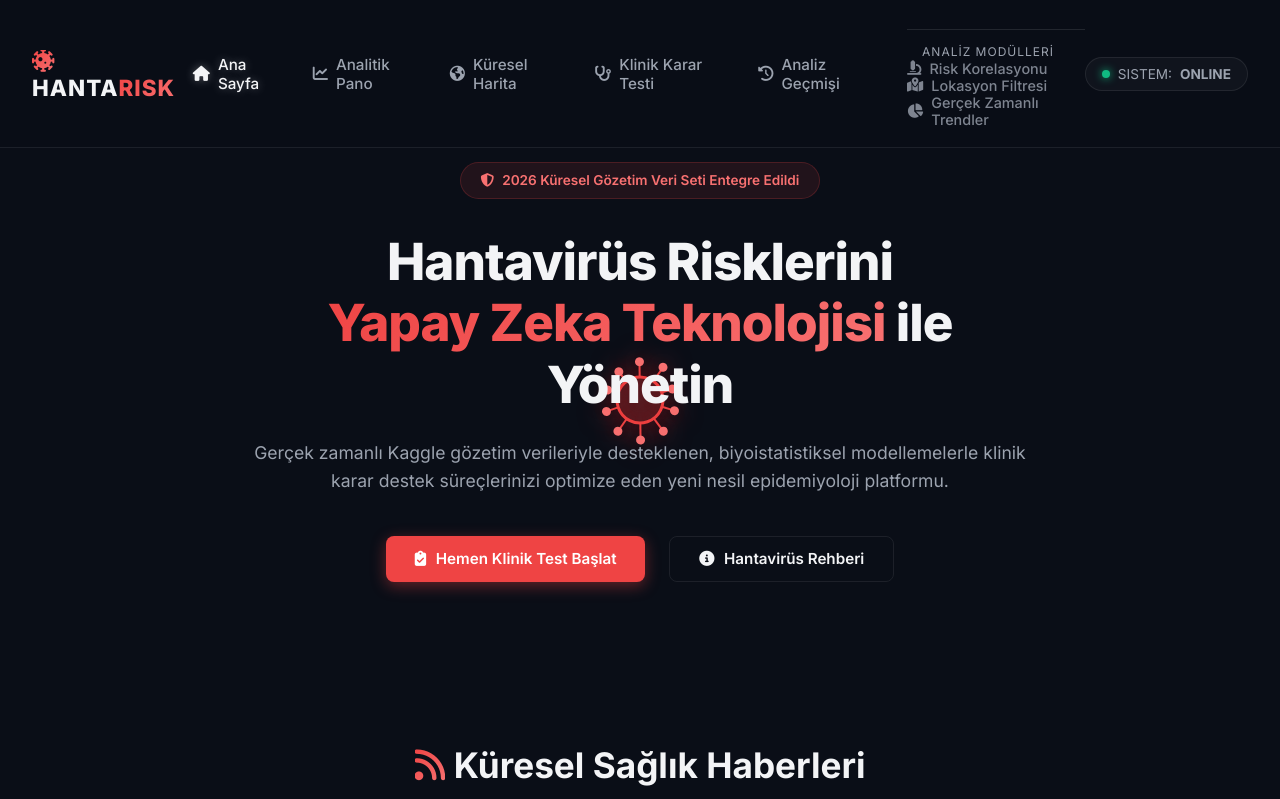
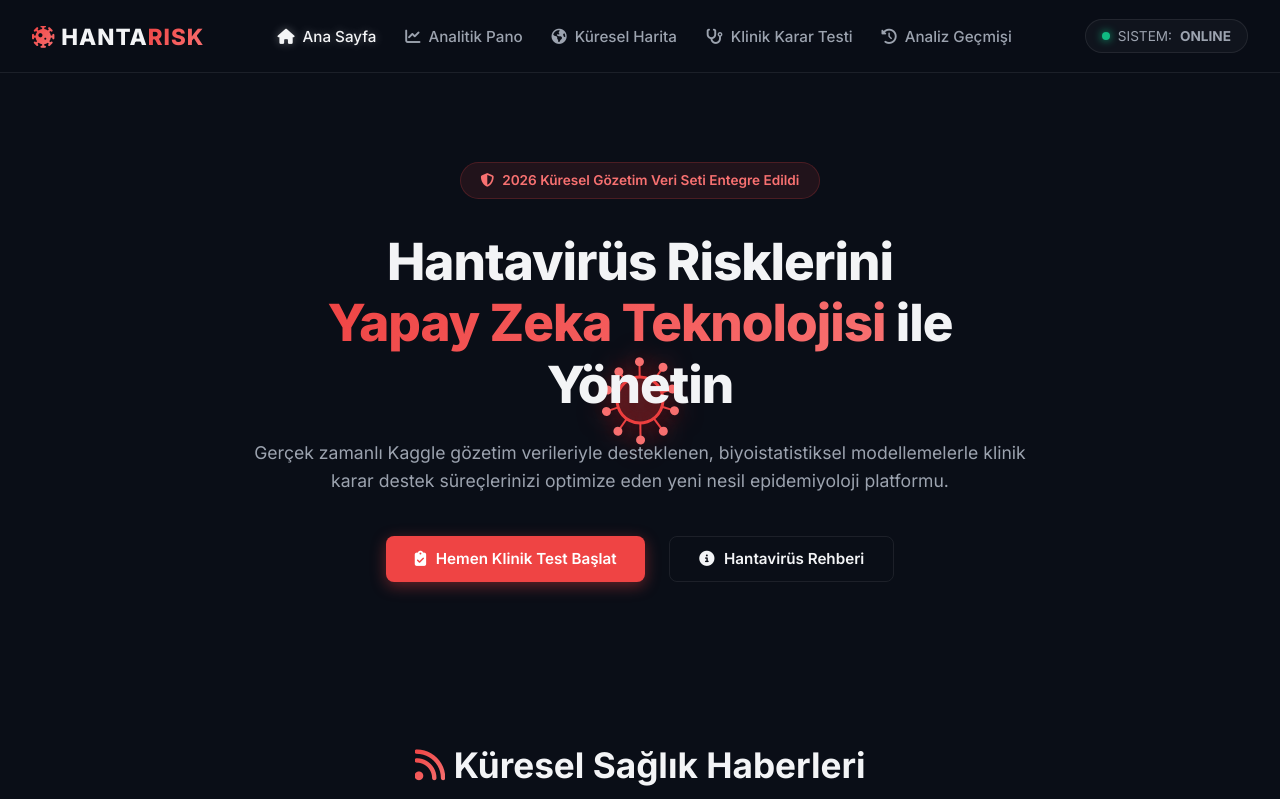
Before and after one commit to kayisdagasli-cmd/hantarisk, a Flask app: page / in a window 1280 px wide. Shown: the top 799 px of the page. Run offline with Flask 3, Linux system fonts and the light colour scheme.

Commit message:
Update index.html

```diff
--- a/templates/index.html
+++ b/templates/index.html
@@ -99,13 +99,6 @@
                 <a href="/surveillance" class="nav-link"><i class="fa-solid fa-earth-americas"></i> Küresel Harita</a>
                 <a href="/klinik-test" class="nav-link"><i class="fa-solid fa-stethoscope"></i> Klinik Karar Testi</a>
                 <a href="/profil" class="nav-link"><i class="fa-solid fa-clock-rotate-left"></i> Analiz Geçmişi</a>
-
-                <div class="hamburger-only-modules" style="border-top: 1px solid rgba(255,255,255,0.1); margin-top: 10px; padding-top: 10px;">
-                    <span style="font-size: 0.75rem; color: var(--text-muted); padding-left: 15px; text-transform: uppercase; letter-spacing: 1px;">Analiz Modülleri</span>
-                    <a href="#" class="nav-link" style="font-size: 0.9rem; opacity: 0.8;"><i class="fa-solid fa-microscope"></i> Risk Korelasyonu</a>
-                    <a href="#" class="nav-link" style="font-size: 0.9rem; opacity: 0.8;"><i class="fa-solid fa-map-location-dot"></i> Lokasyon Filtresi</a>
-                    <a href="#" class="nav-link" style="font-size: 0.9rem; opacity: 0.8;"><i class="fa-solid fa-chart-pie"></i> Gerçek Zamanlı Trendler</a>
-                </div>
             </div>
 
             <div class="system-status">
@@ -159,34 +152,7 @@
                 </ul>
 
                 <h4 style="margin-top: 1.5rem;">Korunma Yöntemleri</h4>
-                <p>Depo, bodrum ve ambar gibi kemirgenlerin bulunabileceği alanları temizlemeden önce mutlaka havalandırın, temizlik esnasında maske ve eldiven kullanın. Kemirgenlerin ev içine girmesini engelleyecek önlemler alın.</p>
-            </div>
-            <div class="modal-footer">
-                <button class="btn btn-primary close-modal-btn" style="padding: 0.6rem 2rem;"><i class="fa-solid fa-check"></i> Anladım</button>
-            </div>
-        </div>
-    </div>
-
-    <div id="info-modal" class="modal">
-        <div class="modal-content">
-            <div class="modal-header">
-                <h3><i class="fa-solid fa-book-medical"></i> Hantavirüs Bilgilendirme Rehberi</h3>
-                <span class="close-modal">&times;</span>
-            </div>
-            <div class="modal-body">
-                <h4>Hantavirüs Nedir?</h4>
-                <p>Hantavirüsler, çoğunlukla kemirgenler (fareler, sıçanlar) tarafından taşınan ve insanlara virüs barındıran dışkı, idrar veya tükürükle temas ya da bunların havaya karışan partiküllerinin solunması yoluyla bulaşan tehlikeli bir virüs ailesidir.</p>
-
-                <h4 style="margin-top: 1.5rem;">En Sık Görülen Belirtiler</h4>
-                <ul style="padding-left: 0;">
-                    <li><i class="fa-solid fa-temperature-high" style="color: var(--primary);"></i> Ani başlayan yüksek ateş ve titreme</li>
-                    <li><i class="fa-solid fa-crutch" style="color: var(--primary);"></i> Şiddetli kas ve sırt ağrıları</li>
-                    <li><i class="fa-solid fa-lungs" style="color: var(--primary);"></i> İlerleyen safhalarda nefes darlığı ve kuru öksürük</li>
-                    <li><i class="fa-solid fa-sink" style="color: var(--primary);"></i> Bulantı, kusma ve karın ağrısı</li>
-                </ul>
-
-                <h4 style="margin-top: 1.5rem;">Korunma Yöntemleri</h4>
-                <p>Depo, bodrum ve ambar gibi kemirgenlerin bulunabileceği alanları temizlemeden önce mutlaka havalandırın, temizlik esnasında maske ve eldiven kullanın. Kemirgenlerin ev içine girmesini engelleyecek önlemler alın.</p>
+                <p>Depo, bodrum and ambar gibi kemirgenlerin bulunabileceği alanları temizlemeden önce mutlaka havalandırın, temizlik esnasında maske ve eldiven kullanın. Kemirgenlerin ev içine girmesini engelleyecek önlemler alın.</p>
             </div>
             <div class="modal-footer">
                 <button class="btn btn-primary close-modal-btn" style="padding: 0.6rem 2rem;"><i class="fa-solid fa-check"></i> Anladım</button>
@@ -210,7 +176,6 @@
 
                         // En fazla 3 adet hantavirüs haberini listeliyoruz
                         data.articles.slice(0, 3).forEach(article => {
-                            // app.py mimarisindeki anahtarlarla tam eşitleme (baslik, ozet, link, kaynak)
                             const date = new Date().toLocaleDateString('tr-TR'); // Güncel tarih basımı
                             const title = article.baslik ? (article.baslik.length > 60 ? article.baslik.substring(0, 60) + '...' : article.baslik) : 'Hantavirüs Gelişmesi';
                             const desc = article.ozet ? (article.ozet.length > 120 ? article.ozet.substring(0, 120) + '...' : article.ozet) : 'Detaylar için kaynak bağlantıyı ziyaret ediniz.';
```
